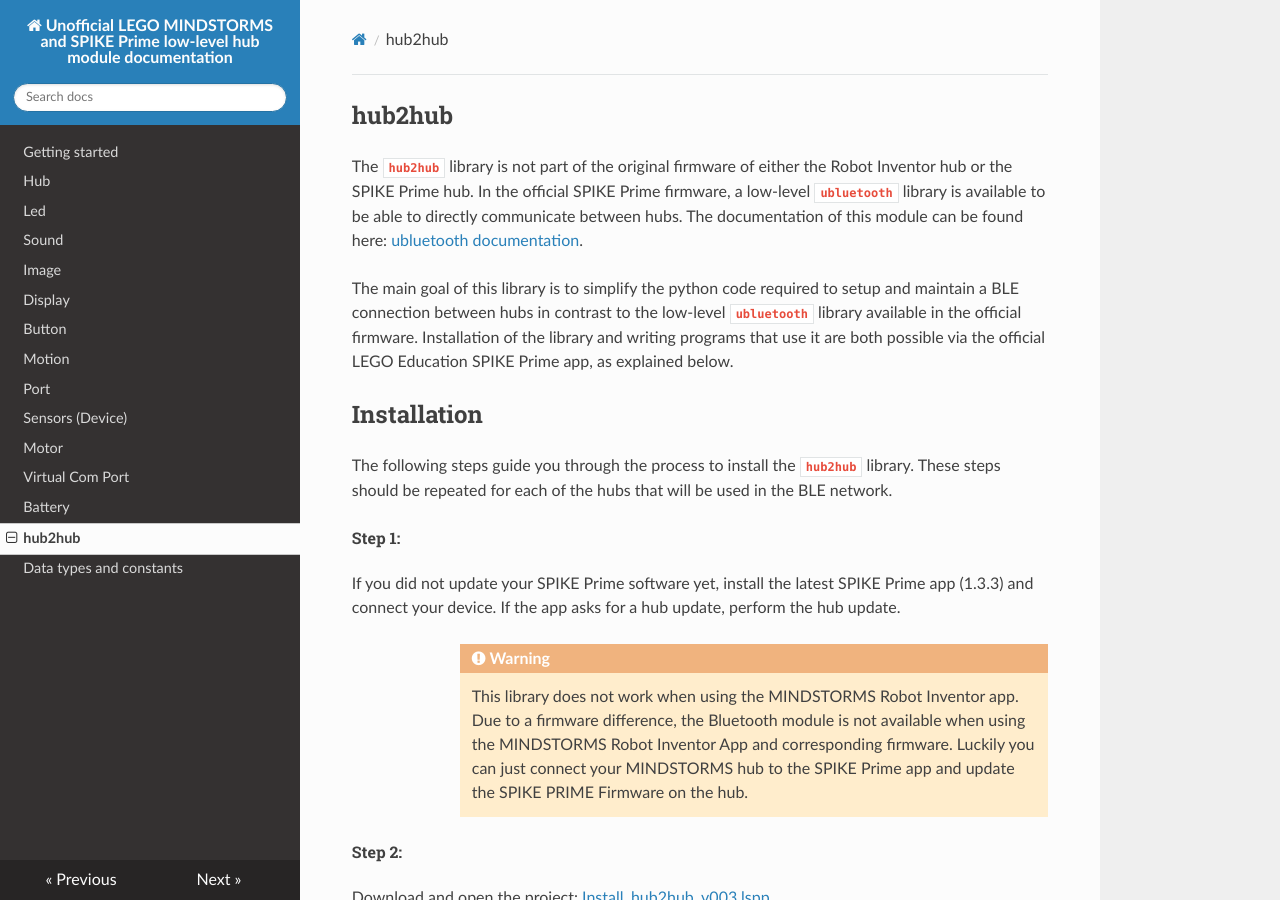
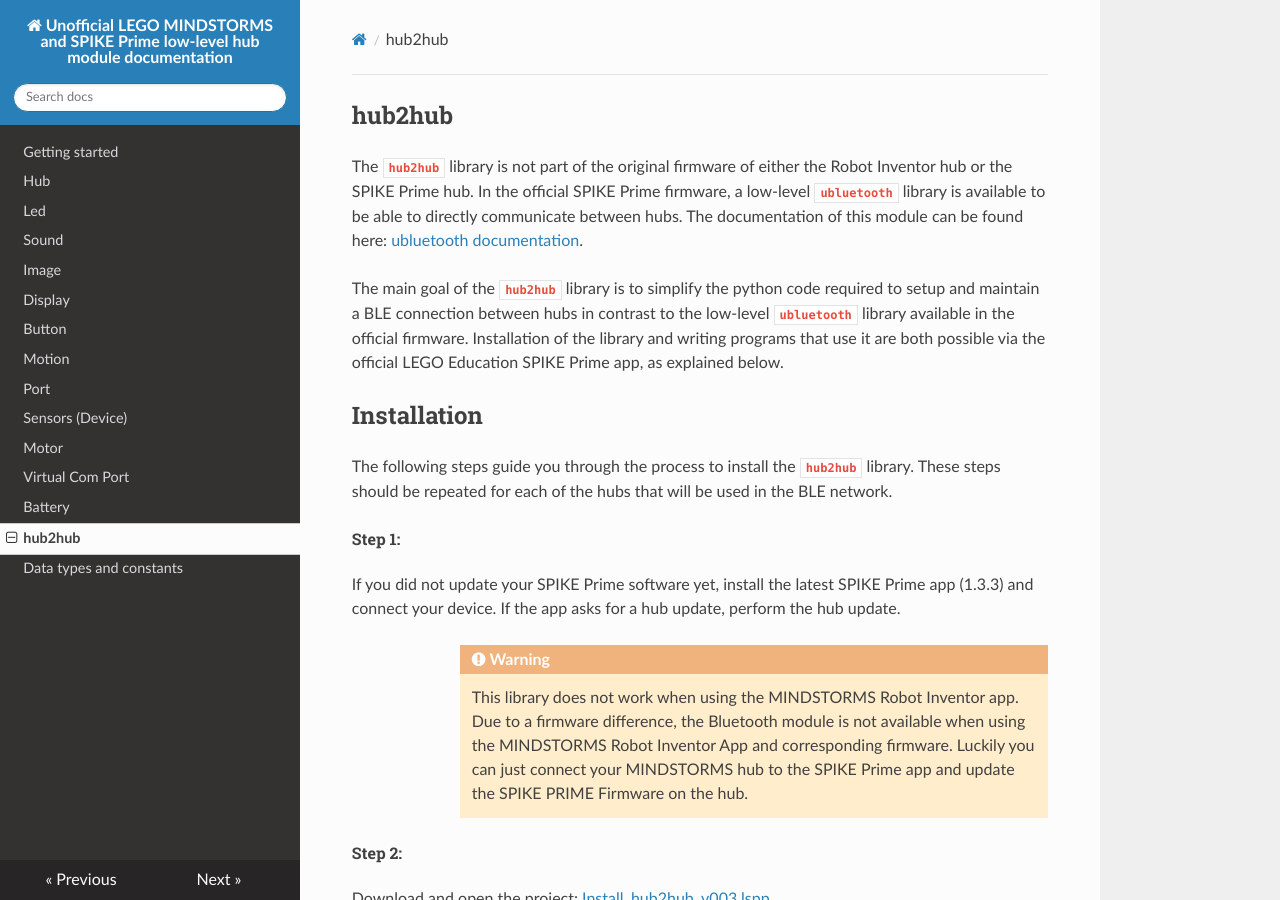
Before and after one commit to NStrijbosch/hub-module-notes, an MkDocs documentation site: the page built from docs/hub2hub.md, in a window 1280 px wide and 900 px high. Built offline with MkDocs 1.6.1, drawn with Linux system fonts in a browser that asks for light colours; nearby versions of some CDN libraries.

Commit message:
Update hub2hub.md

```diff
--- a/docs/hub2hub.md
+++ b/docs/hub2hub.md
@@ -1,7 +1,7 @@
 # hub2hub
 The `hub2hub` library is not part of the original firmware of either the Robot Inventor hub or the SPIKE Prime hub. In the official SPIKE Prime firmware, a low-level `ubluetooth` library is available to be able to directly communicate between hubs. The documentation of this module can be found here: [ubluetooth documentation](https://docs.micropython.org/en/latest/library/ubluetooth.html).
 
-The main goal of this library is to simplify the python code required to setup and maintain a BLE connection between hubs in contrast to the low-level `ubluetooth` library available in the official firmware. Installation of the library and writing programs that use it are both possible via the official LEGO Education SPIKE Prime app, as explained below.
+The main goal of the `hub2hub` library is to simplify the python code required to setup and maintain a BLE connection between hubs in contrast to the low-level `ubluetooth` library available in the official firmware. Installation of the library and writing programs that use it are both possible via the official LEGO Education SPIKE Prime app, as explained below.
 
 # Installation
 
```
